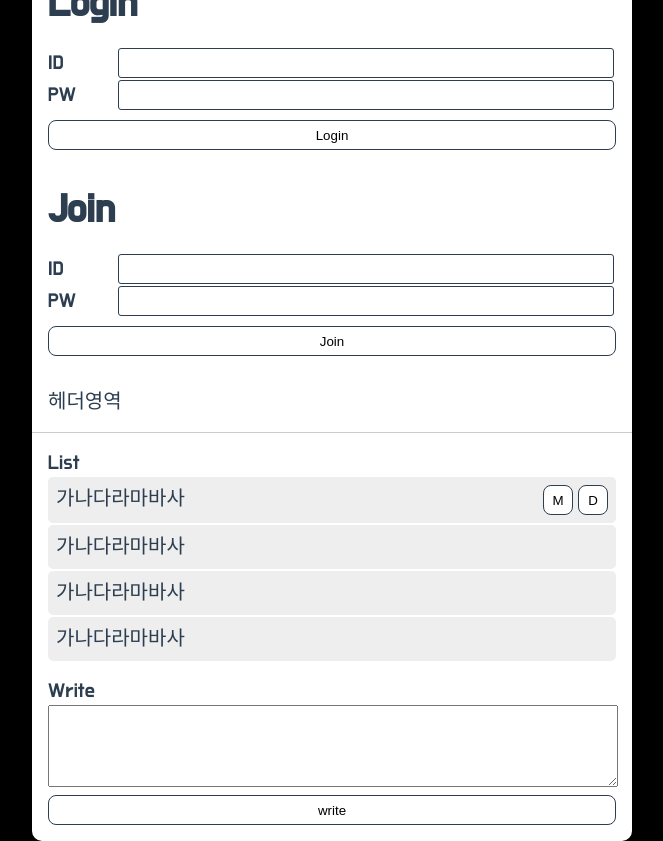
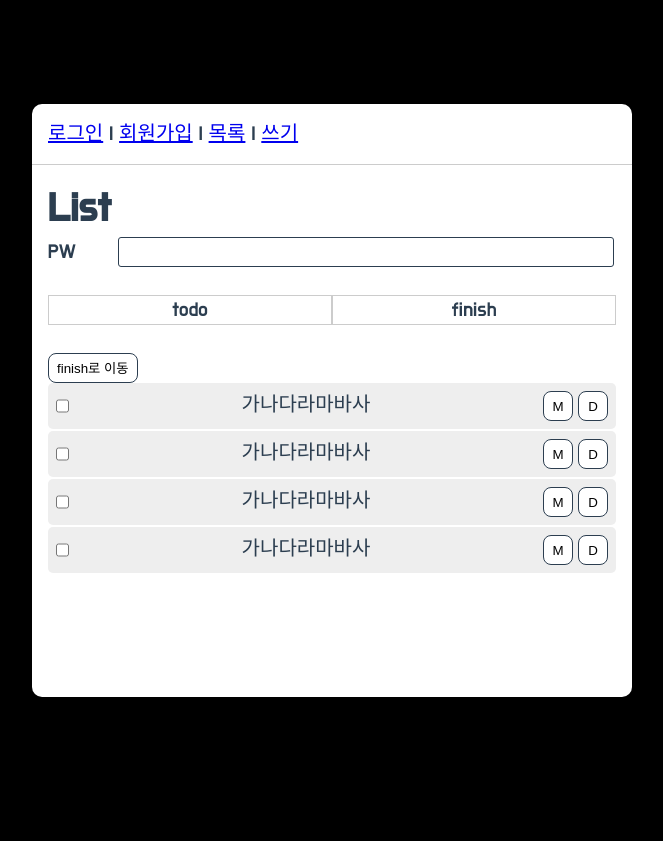
Before and after one commit to jihy87/study_vue, a Vue app in the folder study_crud/: page /#/list in a window 1280 px wide. Shown: the whole page, without its empty margins (308-971 px from the left). After the commit the page ends 800 px from the top, so only its background shows below. Built offline with nearby package versions, Linux system fonts and the light colour scheme.

Commit message:
라우터 적용

```diff
--- a/study_crud/package.json
+++ b/study_crud/package.json
@@ -9,7 +9,8 @@
   },
   "dependencies": {
     "core-js": "^3.6.5",
-    "vue": "^2.6.11"
+    "vue": "^2.6.11",
+    "vue-router": "^3.5.1"
   },
   "devDependencies": {
     "@vue/cli-plugin-babel": "~4.5.0",
--- a/study_crud/src/App.vue
+++ b/study_crud/src/App.vue
@@ -1,7 +1,6 @@
 <template>
   <div id="app">
     <div class="wrap">
-      <Login />
       <Header />
       <Container />
     </div>
@@ -11,14 +10,12 @@
 <script>
 import Header from "./components/Header.vue";
 import Container from "./components/Container.vue";
-import Login from "./components/Login.vue";
 
 export default {
   name: "App",
   components: {
     Header,
     Container,
-    Login,
   },
 };
 </script>
--- a/study_crud/src/components/Container.vue
+++ b/study_crud/src/components/Container.vue
@@ -1,25 +1,18 @@
 <template>
   <div class="container">
-    <List/>
-    <Write/>
+    <router-view> </router-view>
   </div>
 </template>
 
 <script>
-import List from './List.vue'
-import Write from './Write.vue'
-
 export default {
-  name: '',
-  components: {
-    List,
-    Write,
-  }
-}
+  name: "",
+};
 </script>
 
 <style>
 .container {
-  padding:1rem;
+  padding: 1rem;
+  min-height: 500px;
 }
 </style>
--- a/study_crud/src/components/Header.vue
+++ b/study_crud/src/components/Header.vue
@@ -1,15 +1,19 @@
 <template>
-  <div class="header">헤더영역</div>
+  <div class="header">
+    <router-link to="/login">로그인</router-link> |
+    <router-link to="/signup">회원가입</router-link> |
+    <router-link to="/list">목록</router-link> |
+    <router-link to="/write">쓰기</router-link>
+  </div>
 </template>
 
 <script>
-export default {
-}
+export default {};
 </script>
 
 <style>
 .header {
-  padding:1rem;
-  border-bottom:1px solid #ccc;
+  padding: 1rem;
+  border-bottom: 1px solid #ccc;
 }
 </style>
--- a/study_crud/src/components/List.vue
+++ /dev/null
@@ -1,49 +0,0 @@
-<template>
-  <div class="list">
-    List
-    <ul>
-      <li>
-        가나다라마바사
-        <div class="btns">
-          <button class="btn">M</button>
-          <button class="btn">D</button>
-        </div>
-      </li>
-      <li>가나다라마바사</li>
-      <li>가나다라마바사</li>
-      <li>가나다라마바사</li>
-    </ul>
-  </div>
-</template>
-
-<script>
-export default {
-}
-</script>
-
-<style>
-.list {
-}
-.list li {
-  display:flex;
-  justify-content:space-between;
-  padding:.5rem;
-  background-color:#eee;
-  margin-bottom:2px;
-  border-radius:5px;
-}
-.btn {
-  min-width:30px;
-  height:30px;
-  display:inline-block;
-  border:1px solid #2c3e50;
-  background-color:#fff;
-  padding:.5rem;
-  border-radius:8px;
-  line-height:1.1;
-  vertical-align: middle;
-}
-.btn+.btn {
-  margin-left:5px;
-}
-</style>
--- a/study_crud/src/components/Login.vue
+++ /dev/null
@@ -1,65 +0,0 @@
-<template>
-<div>
-  <div class="login">
-    <h1>Login</h1>
-    <div class="wrap_form">
-        <div class="bar_form">
-          <label for="">ID</label><input type="text">
-        </div>
-        <div class="bar_form">
-          <label for="">PW</label><input type="password">
-        </div>
-      <button class="btn wide">Login</button>
-    </div>
-  </div>
-
-  <div class="login">
-    <h1>Join</h1>
-    <div class="wrap_form">
-      <div class="bar_form">
-        <label for="">ID</label><input type="text">
-      </div>
-      <div class="bar_form">
-        <label for="">PW</label><input type="password">
-      </div>
-      <button class="btn wide">Join</button>
-    </div>
-  </div>
-</div>
-</template>
-
-<script>
-export default {
-}
-</script>
-
-<style>
-.login {
-  padding:1rem;
-}
-.wrap_form {
-  margin-top:1rem;
-}
-.bar_form + .btn.wide {
-  margin-top:10px;
-}
-.bar_form {
-}
-.bar_form+.bar_form {
-  margin-top:2px;
-}
-.bar_form label {
-  display:inline-block;
-  width:70px;
-}
-.bar_form input[type="text"],
-.bar_form input[type="password"] {
-  border:1px solid #2c3e50;
-  height:30px;
-  width:calc(100% - 72px);
-  border-radius:3px;
-  vertical-align:middle;
-  padding:.3rem;
-  box-sizing: border-box;
-}
-</style>
--- a/study_crud/src/main.js
+++ b/study_crud/src/main.js
@@ -1,10 +1,10 @@
 import Vue from 'vue';
 import App from './App.vue';
-// import router from './routes/index';
+import router from './routes/index';
 
 Vue.config.productionTip = false
 
 new Vue({
   render: h => h(App),
-  // router,
+  router,
 }).$mount('#app')
--- a/study_crud/src/routes/index.js
+++ b/study_crud/src/routes/index.js
@@ -1,10 +1,28 @@
-// import Vue from 'vue';
-// import VueRouter from 'vue-router';
+import Vue from 'vue';
+import VueRouter from 'vue-router';
+import Login from "./../views/Login.vue";
+import Signup from "./../views/Signup.vue";
+import List from "./../views/List.vue";
+import Write from "./../views/Write.vue";
 
-// Vue.use(VueRouter);
-// export default new VueRouter({
-//   routes:[
-//     {},
-//     {}
-//   ]
-// });
+Vue.use(VueRouter);
+export default new VueRouter({
+  routes:[
+    {
+      path:'/login',
+      component: Login
+    },
+    {
+      path:'/signup',
+      component: Signup
+    },
+    {
+      path:'/list',
+      component: List
+    },
+    {
+      path:'/write',
+      component: Write
+    }
+  ]
+});
--- /dev/null
+++ b/study_crud/src/views/List.vue
@@ -0,0 +1,111 @@
+<template>
+  <div>
+    <div class="write">
+      <h1>List</h1>
+      <div class="bar_form">
+        <label for="">PW</label><input type="password" />
+      </div>
+      <br />
+      <!-- <div class="form_txt">
+        <input name="" id="" style="width: 100%" />
+        <button class="btn wide">write</button>
+      </div> -->
+    </div>
+    <div class="tab">
+      <ul>
+        <li>todo</li>
+        <li>finish</li>
+      </ul>
+    </div>
+    <br />
+    <div class="list">
+      <button class="btn">finish로 이동</button>
+      <ul>
+        <li>
+          <input type="checkbox" />
+          가나다라마바사
+          <div class="btns">
+            <button class="btn">M</button>
+            <button class="btn">D</button>
+          </div>
+        </li>
+        <li>
+          <input type="checkbox" />
+          가나다라마바사
+          <div class="btns">
+            <button class="btn">M</button>
+            <button class="btn">D</button>
+          </div>
+        </li>
+        <li>
+          <input type="checkbox" />
+          가나다라마바사
+          <div class="btns">
+            <button class="btn">M</button>
+            <button class="btn">D</button>
+          </div>
+        </li>
+        <li>
+          <input type="checkbox" />
+          가나다라마바사
+          <div class="btns">
+            <button class="btn">M</button>
+            <button class="btn">D</button>
+          </div>
+        </li>
+      </ul>
+    </div>
+  </div>
+</template>
+
+<script>
+export default {};
+</script>
+
+<style>
+.list {
+}
+.list li {
+  display: flex;
+  justify-content: space-between;
+  padding: 0.5rem;
+  background-color: #eee;
+  margin-bottom: 2px;
+  border-radius: 5px;
+}
+.btn {
+  min-width: 30px;
+  height: 30px;
+  display: inline-block;
+  border: 1px solid #2c3e50;
+  background-color: #fff;
+  padding: 0.5rem;
+  border-radius: 8px;
+  line-height: 1.1;
+  vertical-align: middle;
+}
+.btn + .btn {
+  margin-left: 5px;
+}
+
+.write {
+  /* margin-top:1rem; */
+}
+.form_txt textarea {
+  width: 100%;
+  height: 80px;
+}
+.btn.wide {
+  width: 100%;
+}
+
+.tab ul {
+  display: flex;
+  justify-content: space-between;
+}
+.tab ul li {
+  border: 1px solid #ccc;
+  width: 50%;
+  text-align: center;
+}
+</style>
--- /dev/null
+++ b/study_crud/src/views/Login.vue
@@ -0,0 +1,47 @@
+<template>
+  <div class="login">
+    <h1>Login</h1>
+    <div class="wrap_form">
+      <div class="bar_form"><label for="">ID</label><input type="text" /></div>
+      <div class="bar_form">
+        <label for="">PW</label><input type="password" />
+      </div>
+      <button class="btn wide">Login</button>
+    </div>
+  </div>
+</template>
+
+<script>
+export default {};
+</script>
+
+<style>
+.login {
+  /* padding: 1rem; */
+}
+.wrap_form {
+  margin-top: 1rem;
+}
+.bar_form + .btn.wide {
+  margin-top: 10px;
+}
+.bar_form {
+}
+.bar_form + .bar_form {
+  margin-top: 2px;
+}
+.bar_form label {
+  display: inline-block;
+  width: 70px;
+}
+.bar_form input[type="text"],
+.bar_form input[type="password"] {
+  border: 1px solid #2c3e50;
+  height: 30px;
+  width: calc(100% - 72px);
+  border-radius: 3px;
+  vertical-align: middle;
+  padding: 0.3rem;
+  box-sizing: border-box;
+}
+</style>
--- /dev/null
+++ b/study_crud/src/views/Signup.vue
@@ -0,0 +1,47 @@
+<template>
+  <div class="login">
+    <h1>Join</h1>
+    <div class="wrap_form">
+      <div class="bar_form"><label for="">ID</label><input type="text" /></div>
+      <div class="bar_form">
+        <label for="">PW</label><input type="password" />
+      </div>
+      <button class="btn wide">Join</button>
+    </div>
+  </div>
+</template>
+
+<script>
+export default {};
+</script>
+
+<style>
+.login {
+  /* padding: 1rem; */
+}
+.wrap_form {
+  margin-top: 1rem;
+}
+.bar_form + .btn.wide {
+  margin-top: 10px;
+}
+.bar_form {
+}
+.bar_form + .bar_form {
+  margin-top: 2px;
+}
+.bar_form label {
+  display: inline-block;
+  width: 70px;
+}
+.bar_form input[type="text"],
+.bar_form input[type="password"] {
+  border: 1px solid #2c3e50;
+  height: 30px;
+  width: calc(100% - 72px);
+  border-radius: 3px;
+  vertical-align: middle;
+  padding: 0.3rem;
+  box-sizing: border-box;
+}
+</style>
--- a/study_crud/src/components/Write.vue
+++ b/study_crud/src/views/Write.vue
@@ -1,6 +1,6 @@
 <template>
   <div class="write">
-    Write
+    <h1>Write</h1>
     <div class="form_txt">
       <textarea name="" id="" cols="30" rows="10"></textarea>
       <button class="btn wide">write</button>
@@ -9,19 +9,18 @@
 </template>
 
 <script>
-export default {
-}
+export default {};
 </script>
 
 <style>
 .write {
-  margin-top:1rem;
+  /* margin-top:1rem; */
 }
 .form_txt textarea {
-  width:100%;
-  height:80px;
+  width: 100%;
+  height: 80px;
 }
 .btn.wide {
-  width:100%;
+  width: 100%;
 }
 </style>
```
